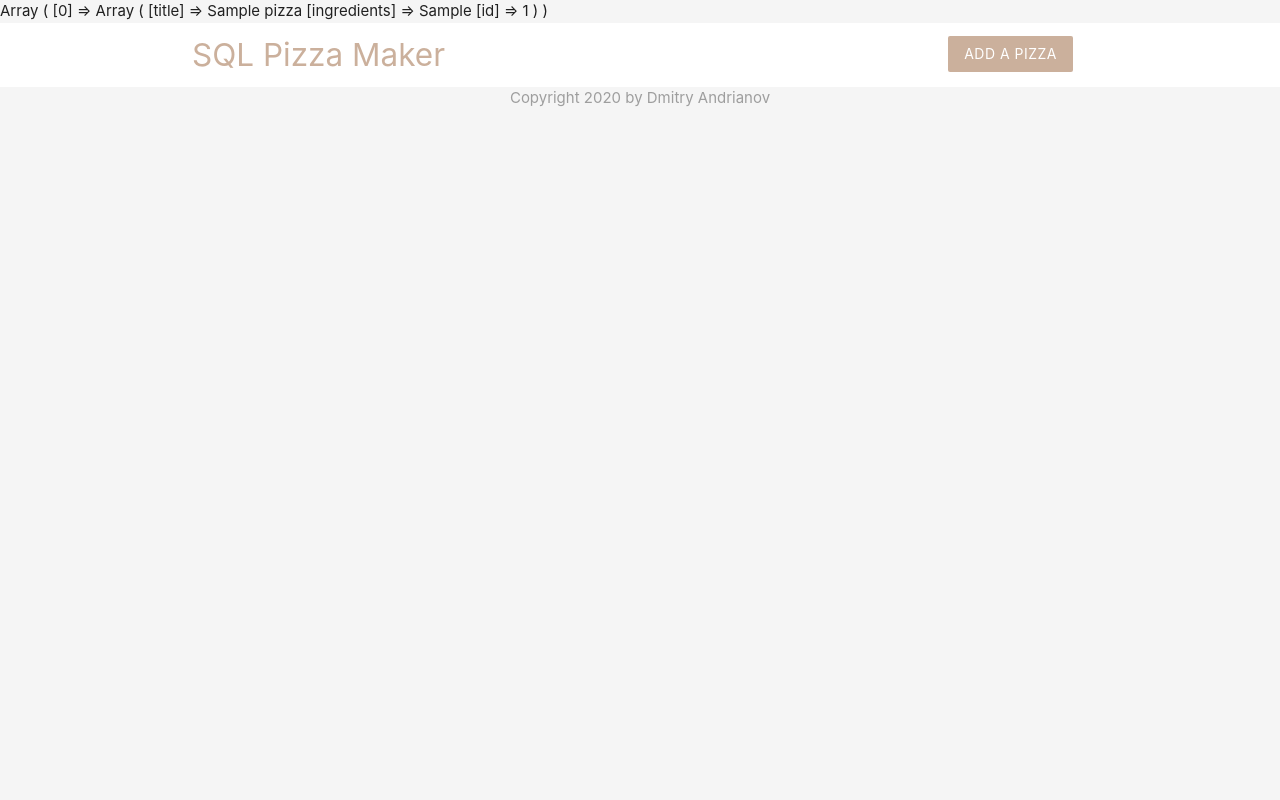
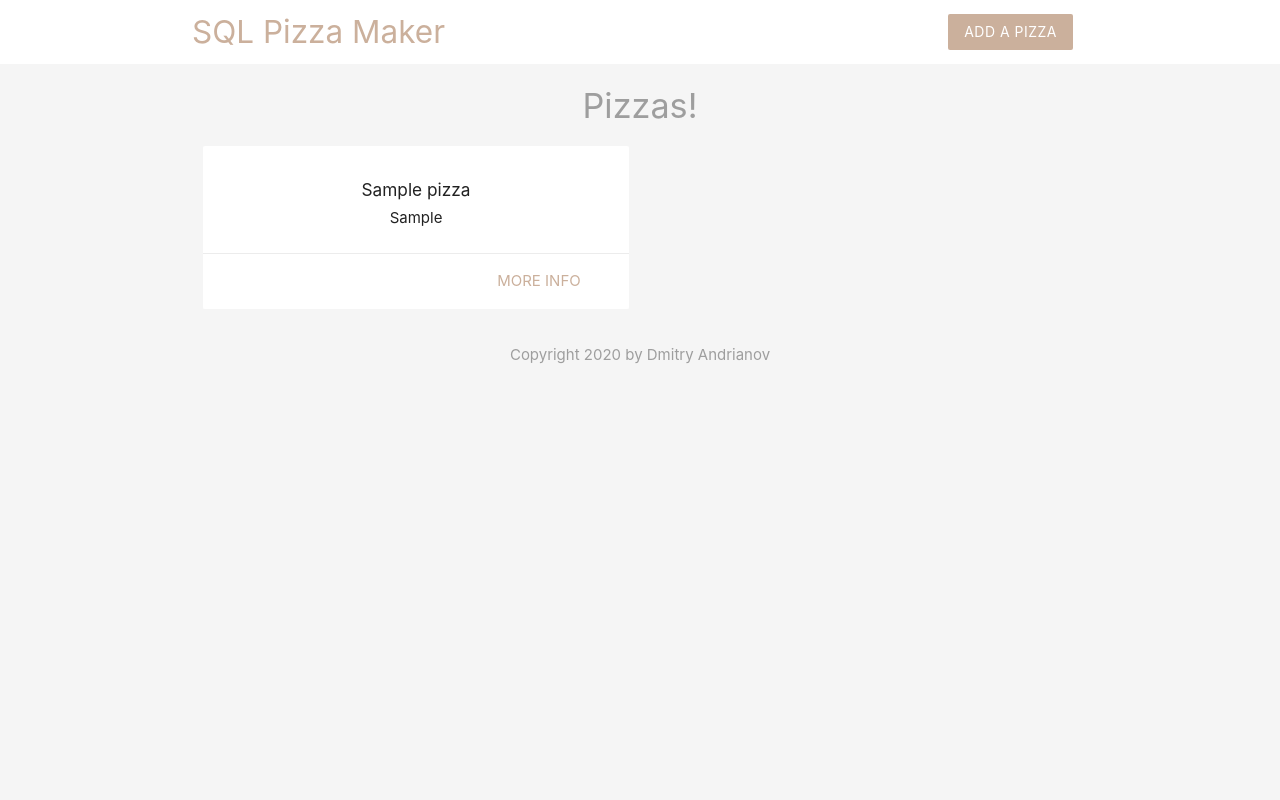
Before and after one commit to dim3n21/pizza_builder, a PHP site: page / in a window 1280 px wide. Run offline with PHP 8.4, Linux system fonts and the light colour scheme; tables that the repository leaves empty or names only in its code hold one stand-in row (values such as "Sample post").

Commit message:
Render data to the page

```diff
--- a/index.php
+++ b/index.php
@@ -9,7 +9,7 @@
     }
 
     // write query for all pizzas
-    $sql = 'SELECT title, ingredients, id FROM pizzas';
+    $sql = 'SELECT title, ingredients, id FROM pizzas ORDER BY created_at';
 
     // make query and get result
     $result = mysqli_query($conn, $sql);
@@ -17,13 +17,42 @@
     // fetch the resulting rows as an array
     $pizzas = mysqli_fetch_all($result, MYSQLI_ASSOC);
 
-    print_r($pizzas);
+    // free result from memory
+    mysqli_free_result($result);
+
+    // close connection
+    mysqli_close($conn);
+
 ?>
 
 <!DOCTYPE html>
 <html lang="en">
     <?php include('templates/header.php'); ?>
 
+    <h4 class="center grey-text">Pizzas!</h4>
+
+    <div class="container">
+        <div class="row">
+
+            <?php foreach($pizzas as $pizza) { ?>
+
+                <div class="col s6 md3">
+                    <div class="card z-depth-0">
+                        <div class="card-content center">
+                            <h6><?php echo htmlspecialchars($pizza['title']) ?></h6>
+                            <div><?php echo htmlspecialchars($pizza['ingredients']) ?></div>
+                        </div>
+                        <div class="card-action right-align">
+                            <a class="brand-text" href="#">more info</a>
+                        </div>
+                    </div>
+                </div>
+
+            <?php } ?>
+
+        </div>
+    </div>
+
     <?php include('templates/footer.php'); ?>
 
 </body>
```
